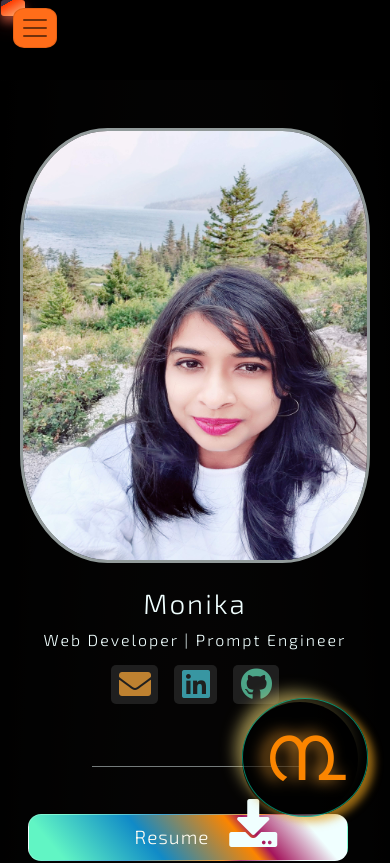
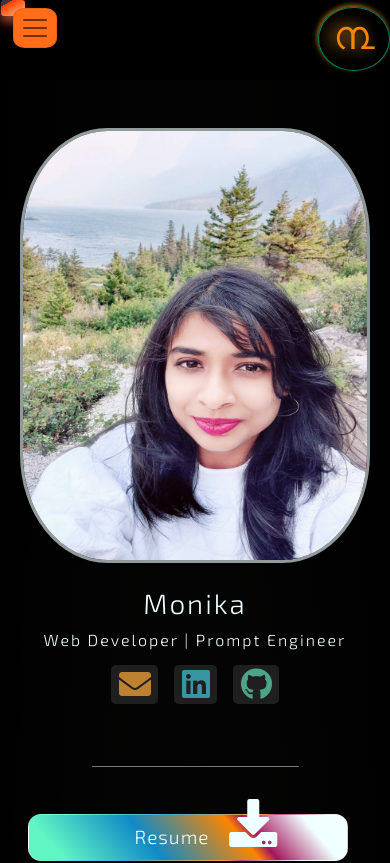
Before and after one commit to Monika-ch/Monika_Portfolio, a React (Create React App) app: page / in a window 390 px wide. Shown: the top 863 px of the page. Built offline with nearby package versions, Linux system fonts and the light colour scheme.

Commit message:
positioning logo for small screens

```diff
--- a/src/styled-components/NavigationBar.css
+++ b/src/styled-components/NavigationBar.css
@@ -162,6 +162,20 @@
   }
 
   @media (max-width: 772px) {
+    .logo-container {
+      box-shadow: none;
+      top: .6rem;
+      right: .1rem;
+      width: 4.4rem;
+      height: 4rem;
+    }
+
+    .logo a {
+      box-shadow: -1px -2px 5px #e49e1dad;
+      font-size: 2.5rem;
+      padding: 0 .9rem .7rem;
+    }
+
     .navBar {
       width: 0%;
       margin: 0 .8rem auto;
@@ -181,9 +195,8 @@
       width: 700px;
       border: 1px solid #00fbc51e;
       z-index: 1;
-      /*padding-bottom: .5rem;
-      */border-radius: 4px;
-}
+      border-radius: 4px;
+    }
 
 
     .navBar .nav_link {
```
